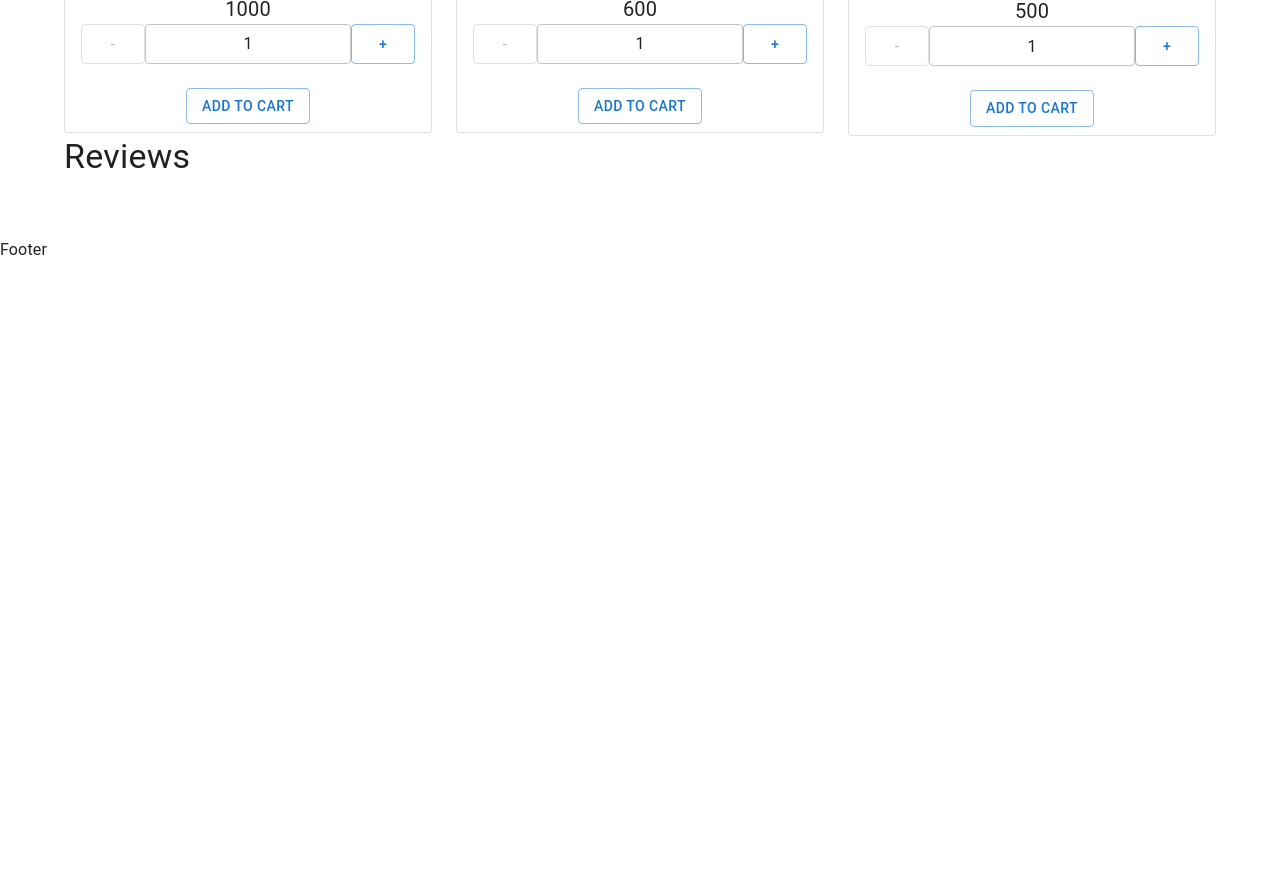
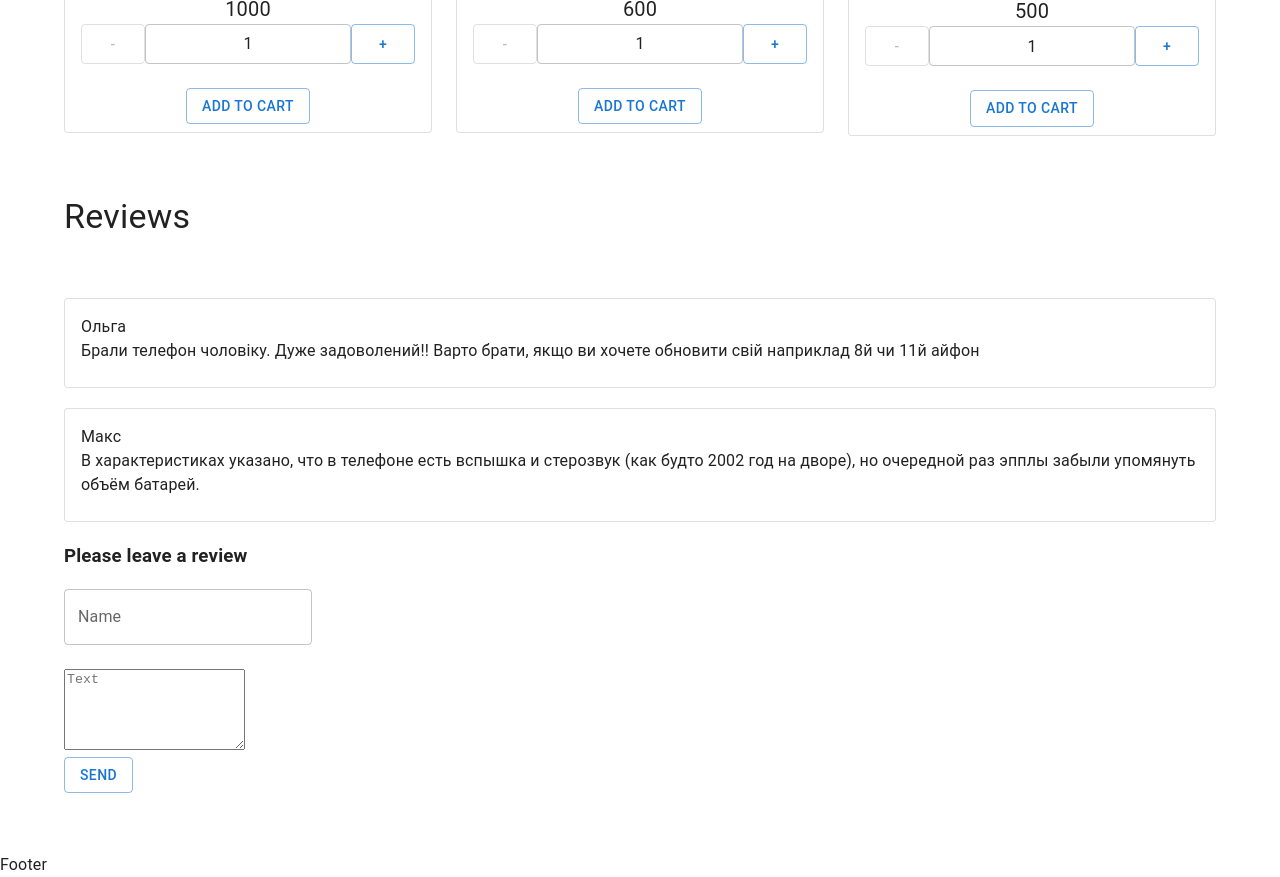
Before and after one commit to KhersonV/shop-project, a React (Create React App) app: page / in a window 1280 px wide. Shown: the part 1160-2037 px from the top of the page. Before the commit the page ends 1422 px from the top, so only its background shows below. Built offline with nearby package versions, Linux system fonts and the light colour scheme.

Commit message:
add Reviews

```diff
--- a/src/copmonents/Reviews/Reviews.tsx
+++ b/src/copmonents/Reviews/Reviews.tsx
@@ -1,13 +1,105 @@
-import { Typography } from "@mui/material"
+import {
+    Card,
+    Typography,
+    CardContent,
+    TextField,
+    TextareaAutosize,
+    Button,
+} from '@mui/material'
+import { useState } from 'react'
 
 type Props = {}
 
+type Review = {
+    name: string
+    text: string
+}
+
 const Reviews = (props: Props) => {
+    const arrReviews: Review[] = [
+        {
+            name: 'Ольга',
+            text: 'Брали телефон чоловіку. Дуже задоволений!! Варто брати, якщо ви хочете обновити свій наприклад 8й чи 11й айфон ',
+        },
+        {
+            name: 'Макс',
+            text: 'В характеристиках указано, что в телефоне есть вспышка и стерозвук (как будто 2002 год на дворе), но очередной раз эпплы забыли упомянуть объём батарей.',
+        },
+    ]
+
+    const [reviews, setReviews] = useState<Review[]>(arrReviews)
+    const [newReview, setNewReview] = useState<Review>({
+        name: '',
+        text: '',
+    })
+
+    const handleName = (e: React.ChangeEvent<HTMLInputElement>) => {
+        setNewReview((prevState) => ({
+            ...prevState,
+            name: e.target.value,
+        }))
+    }
+    const handleText = (e: React.ChangeEvent<HTMLTextAreaElement>) => {
+        setNewReview((prevState) => ({
+            ...prevState,
+            text: e.target.value,
+        }))
+    }
+
+    const onSend = (e: React.FormEvent<HTMLFormElement>) => {
+        e.preventDefault()
+        if (newReview.name === '' || newReview.text === '') {
+            alert('All fields are required!')
+        } else {
+            setNewReview({
+                name: '',
+                text: '',
+            })
+
+            setReviews((prevState) => {
+                return [...prevState, newReview]
+            })
+        }
+    }
+
+    console.log(newReview)
     return (
         <>
-    <Typography variant="h4" component="h2">
+            <Typography variant="h4" component="h2" sx={{ margin: '60px 0' }}>
                 Reviews
             </Typography>
+            <div>
+                {reviews.map((item, i) => (
+                    <Card variant="outlined" sx={{ margin: '20px 0' }} key={i}>
+                        <CardContent>
+                            <div> {item.name}</div>
+                            <div>{item.text}</div>
+                        </CardContent>
+                    </Card>
+                ))}
+            </div>
+            <form onSubmit={onSend}>
+                <h3> Please leave a review</h3>
+                <div>
+                    <TextField
+                        label="Name"
+                        value={newReview.name}
+                        onChange={handleName}
+                    />
+                </div>
+                <br />
+                <div>
+                    <TextareaAutosize
+                        minRows={5}
+                        placeholder="Text"
+                        value={newReview.text}
+                        onChange={handleText}
+                    />
+                </div>
+                <Button variant="outlined" type="submit">
+                    Send
+                </Button>
+            </form>
         </>
     )
 }
```
Lines whose indentation alone changed are shown as unchanged.
